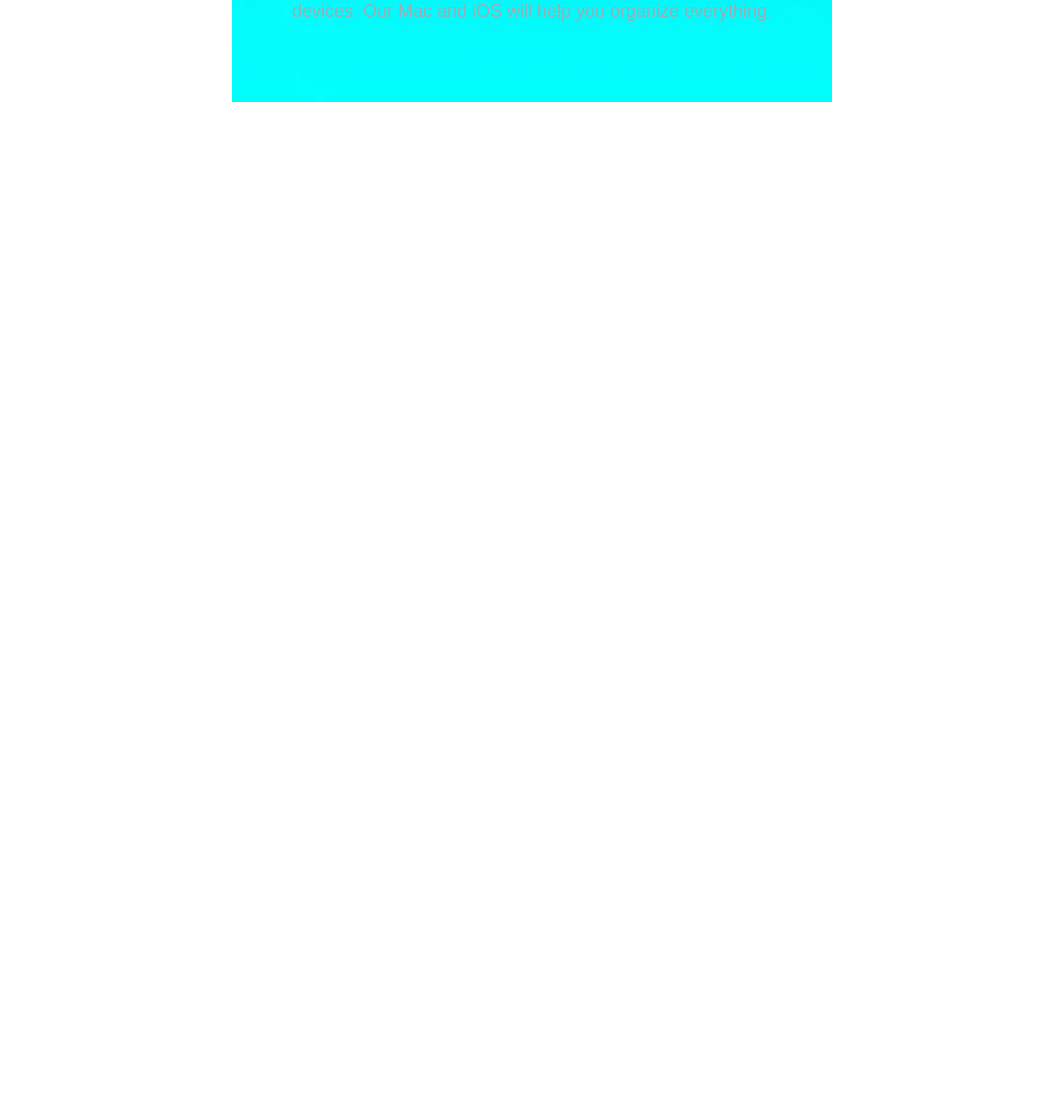
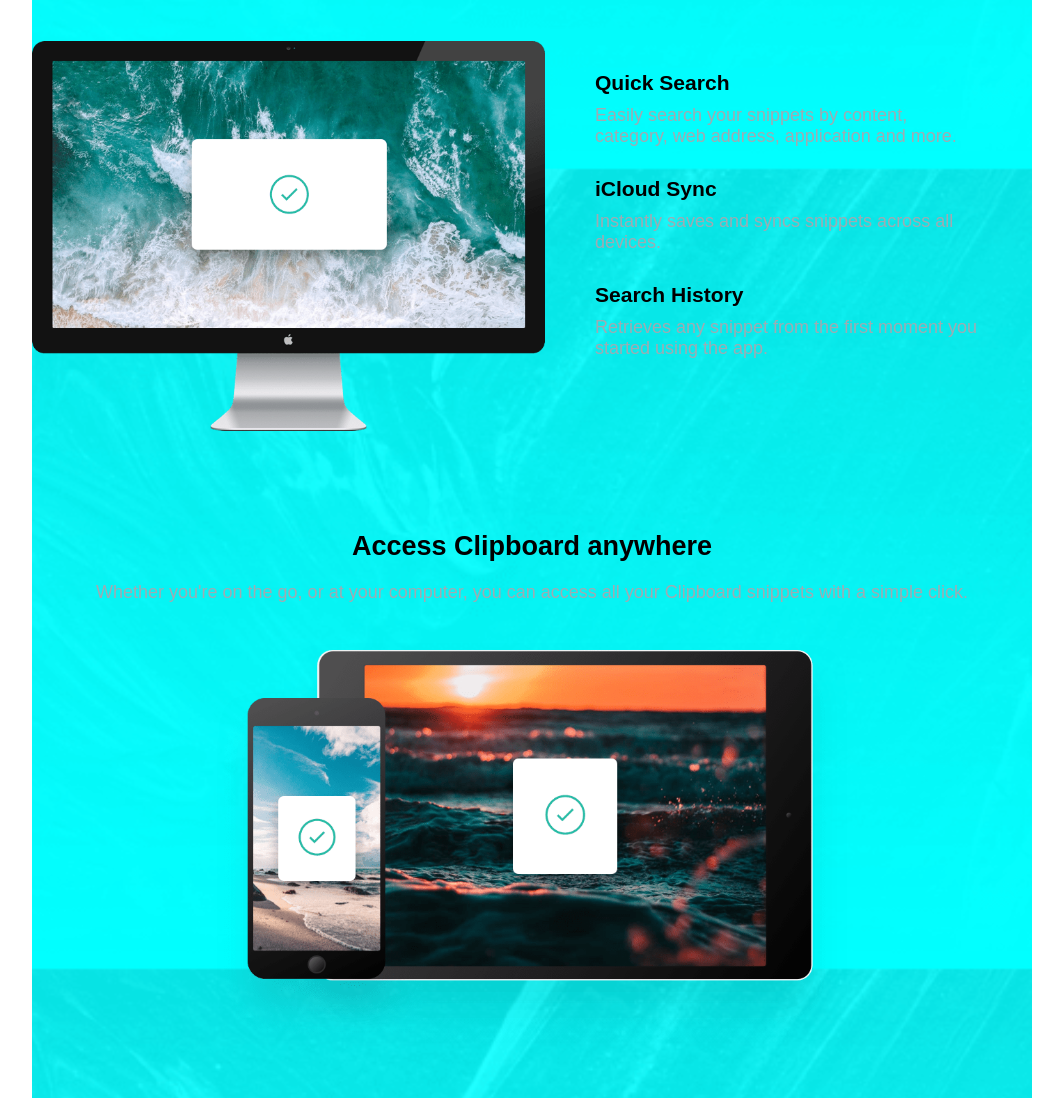
Before and after one commit to Doubting-Thomas/clipboard-landing-page, a plain HTML site: page clipboard-page/index.html in a window 1280 px wide. Shown: the part 631-1729 px from the top of the page, without its empty margins (108-1171 px from the left). Before the commit the page ends 800 px from the top, so only its background shows below. Drawn offline with Linux system fonts and the light colour scheme; a web font is replaced by a local one.

Commit message:
more markup and styling

```diff
--- a/clipboard-page/index.html
+++ b/clipboard-page/index.html
@@ -27,14 +27,63 @@
             <button class="btn btn--green">Download for iOS</button>
             <button class="btn btn--blue">Download for Mac</button>
           </div>
+        </header>
 
+        <div class="product-intro">
           <h1 class="heading-main">Keep track of your snippets</h1>
           <p class="text-description">
             Clipboard instantly stores any item you copy in the cloud, meaning
             you can access your snippets immediately on all your devices. Our
             Mac and iOS will help you organize everything.
           </p>
-        </header>
+        </div>
+
+        <div class="product-info-box-1">
+          <img
+            src="images/image-computer.png"
+            class="product-image computer-image"
+            alt="computer-image"
+          />
+
+          <div class="product-description">
+            <div class="item-info">
+              <h3 class="heading-main">Quick Search</h3>
+              <p class="text-description">
+                Easily search your snippets by content, category, web address,
+                application and more.
+              </p>
+            </div>
+
+            <div class="item-info">
+              <h3 class="heading-main">iCloud Sync</h3>
+              <p class="text-description">
+                Instantly saves and syncs snippets across all devices.
+              </p>
+            </div>
+
+            <div class="item-info">
+              <h3 class="heading-main">Search History</h3>
+              <p class="text-description">
+                Retrieves any snippet from the first moment you started using
+                the app.
+              </p>
+            </div>
+          </div>
+        </div>
+
+        <div class="product-info-box-2">
+          <h1 class="heading-main">Access Clipboard anywhere</h1>
+          <p class="text-description">
+            Whether you're on the go, or at your computer, you can access all
+            your Clipboard snippets with a simple click.
+          </p>
+
+          <img
+            src="images/image-devices.png"
+            class="product-image device-image"
+            alt="device-image"
+          />
+        </div>
       </section>
     </main>
   </body>
--- a/clipboard-page/style.css
+++ b/clipboard-page/style.css
@@ -23,8 +23,9 @@ body {
 
 .first-section {
   margin: 0 auto;
-  width: 600px;
+  width: 1000px;
   padding: 5rem;
+  text-align: center;
   background-color: aqua;
   background-image: url(./images/bg-header-desktop.png);
   background-position: center top;
@@ -33,9 +34,9 @@ body {
   background-attachment: fixed;
 }
 
-.header-intro {
+/* .header-intro {
   text-align: center;
-}
+} */
 
 .header-intro > * {
   margin-bottom: 3rem;
@@ -76,3 +77,55 @@ body {
 .buttons {
   margin-bottom: 10rem;
 }
+
+.product-intro h1 {
+  margin-bottom: 2rem;
+}
+
+.product-intro {
+  margin-bottom: 5rem;
+}
+
+.product-info-box-1 {
+  display: flex;
+  margin-bottom: 10rem;
+}
+
+.product-description {
+  text-align: left;
+}
+
+.product-description > * {
+  margin-top: 3rem;
+}
+
+.item-info > h3 {
+  margin-bottom: 1rem;
+}
+
+.product-image {
+  height: 100%;
+  width: 100%;
+}
+
+.computer-image {
+  /* display: block; */
+  /* object-fit: cover; */
+  overflow: hidden;
+  /* transform: scaleX(1.5);
+  transform: scaleY(1.5); */
+  transform: translateX(-5rem);
+}
+
+.product-info-box-2 > h1 {
+  margin-bottom: 2rem;
+}
+
+.product-info-box-2 > p {
+  margin-bottom: 4rem;
+}
+
+.device-image {
+  height: 70%;
+  width: 70%;
+}
```
